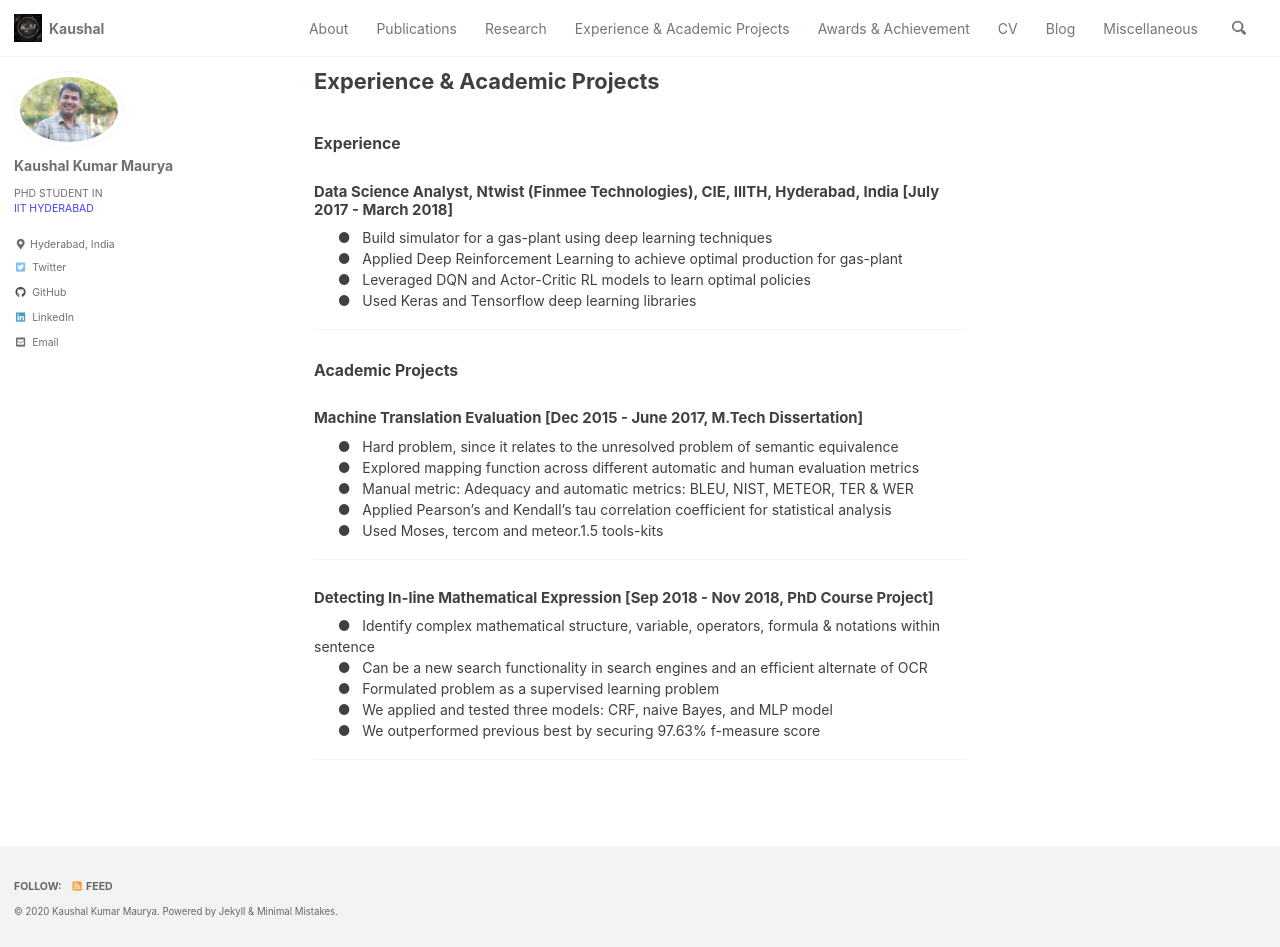
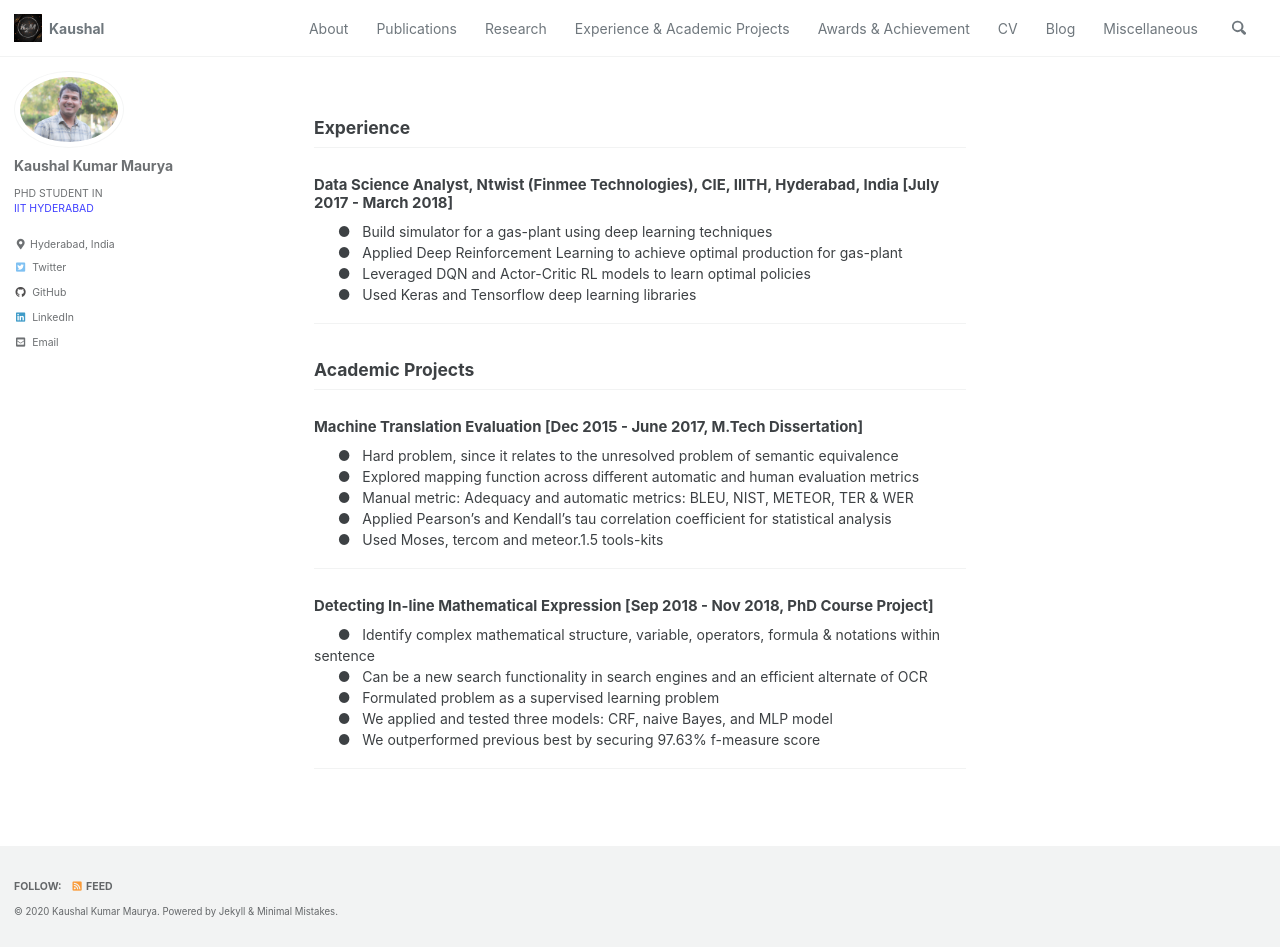
Before and after one commit to harshayelleni/harshayelleni.github.io, a Jekyll site: the page built from _pages/experience_academic_projects.md, in a window 1280 px wide and 947 px high. Built offline with Jekyll 4.4.1, drawn with Linux system fonts in a browser that asks for light colours; cached includes are drawn as plain includes.

Commit message:
doing modifications

```diff
--- a/_pages/experience_academic_projects.md
+++ b/_pages/experience_academic_projects.md
@@ -1,9 +1,9 @@
 ---
-title: "Experience & Academic Projects"
+title: ""
 permalink: /experience_academic_projects/
 ---
 
-### Experience
+## Experience
 #### Data Science Analyst, Ntwist (Finmee Technologies), CIE, IIITH, Hyderabad, India [July 2017 - March 2018]
 &nbsp; &nbsp; &nbsp; &#9679; &nbsp; Build simulator for a gas-plant using deep learning techniques
 &nbsp; &nbsp; &nbsp; &#9679; &nbsp; Applied Deep Reinforcement Learning to achieve optimal production for gas-plant
@@ -12,7 +12,7 @@ permalink: /experience_academic_projects/
 
 ---
 
-### Academic Projects
+## Academic Projects
 #### Machine Translation Evaluation [Dec 2015 - June 2017, M.Tech Dissertation]
 &nbsp; &nbsp; &nbsp; &#9679; &nbsp; Hard problem, since it relates to the unresolved problem of semantic equivalence
 &nbsp; &nbsp; &nbsp; &#9679; &nbsp; Explored mapping function across different automatic and human evaluation metrics
```
